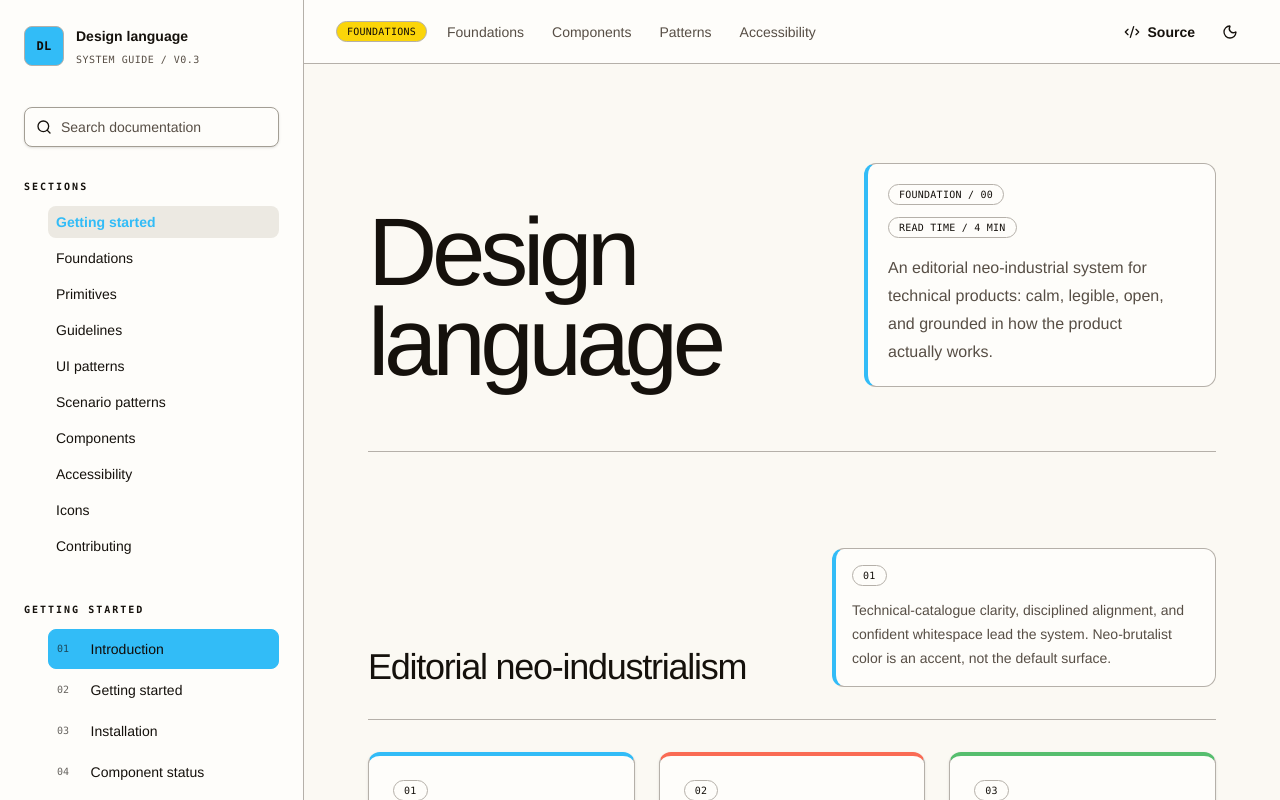
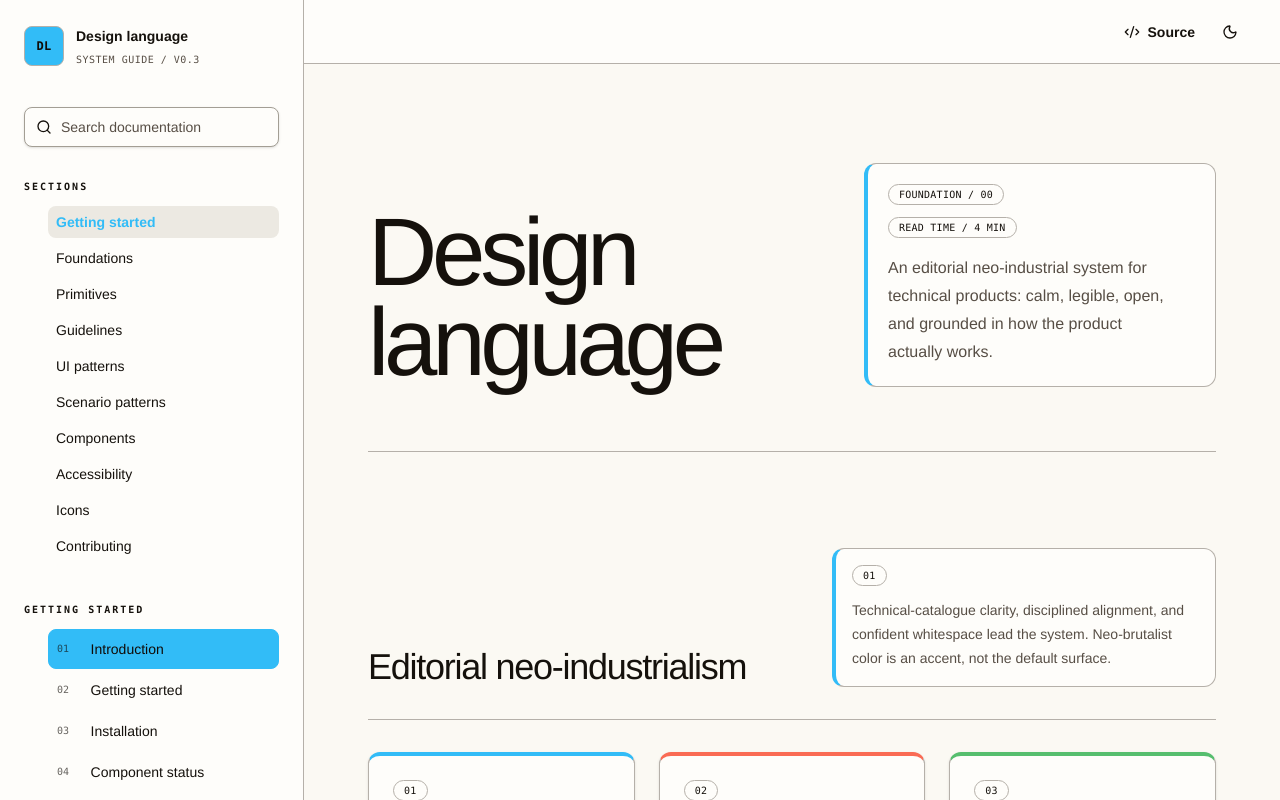
Before and after one commit to shanduur/codex-mortis, a React (Vite) app: page / in a window 1280 px wide. Shown: the top 800 px of the page. Built offline with nearby package versions, Linux system fonts and the light colour scheme.

Commit message:
fix(design-language): remove duplicate guide navigation

```diff
--- a/src/App.tsx
+++ b/src/App.tsx
@@ -49,8 +49,6 @@ function App() {
 
   const isComponent = componentEntries.some((entry) => entry.id === activeId);
   const isFoundation = foundationEntries.some((entry) => entry.id === activeId);
-  const activeEntry = guideEntries.find((entry) => entry.id === activeId);
-
   return (
     <UI.Page className="bg-transparent lg:grid lg:grid-cols-[19rem_minmax(0,1fr)]">
       <UI.SkipLink href="#content">Skip to content</UI.SkipLink>
@@ -62,22 +60,7 @@ function App() {
       />
 
       <UI.Stack gap="1" className="min-w-0">
-        <UI.Header className="sticky top-0 z-40 flex h-16 items-center justify-between px-5 py-0 sm:px-8">
-          <UI.Stack direction="horizontal" gap="2">
-            <UI.Badge variant="secondary" className="hidden sm:inline-flex">
-              {activeEntry?.group ?? "Guide"}
-            </UI.Badge>
-            <UI.NavigationMenu
-              aria-label="Primary guide sections"
-              className="hidden xl:flex"
-              items={[
-                { label: "Foundations", href: "/foundations/" },
-                { label: "Components", href: "/components/" },
-                { label: "Patterns", href: "/patterns/" },
-                { label: "Accessibility", href: "/accessibility/" },
-              ]}
-            />
-          </UI.Stack>
+        <UI.Header className="sticky top-0 z-40 flex h-16 items-center justify-end px-5 py-0 sm:px-8">
           <UI.Stack direction="horizontal" gap="1">
             <UI.Button asChild variant="ghost" size="sm">
               <UI.Link
```
Also changed, not shown: 1 other file (tests, documents, lock files or other folders).
